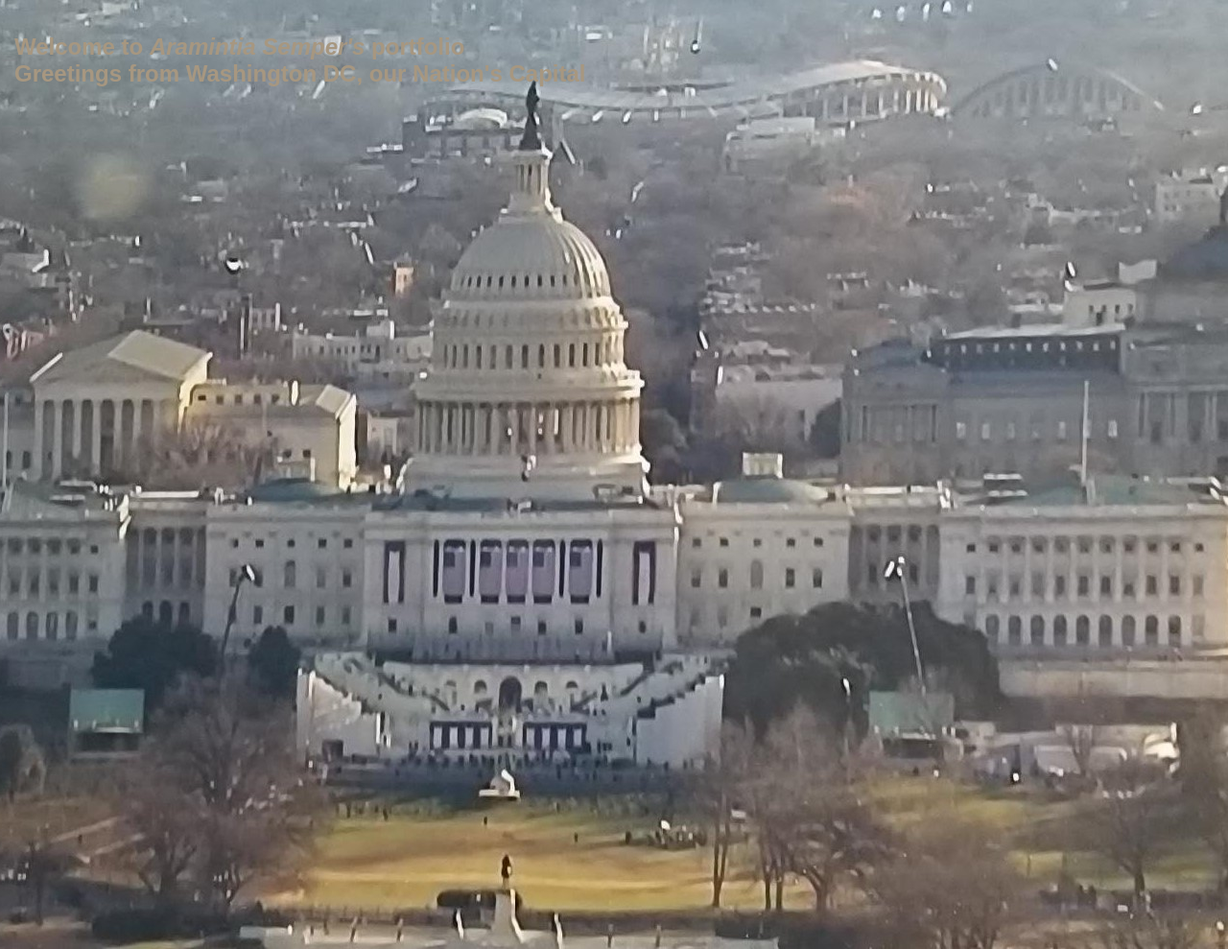
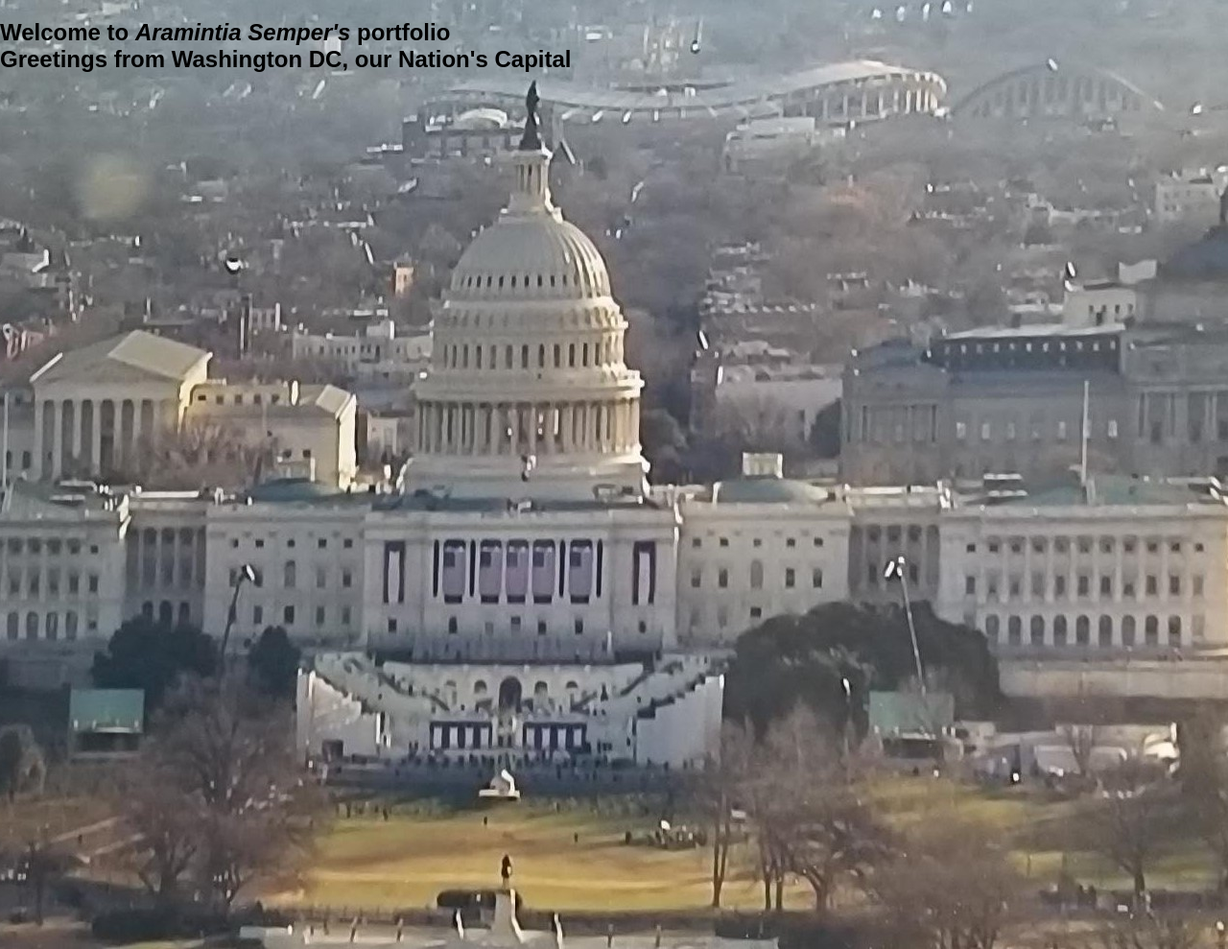
Before and after one commit to aramintia/aramintia.github.io, a plain HTML site: page index.html in a window 1280 px wide. Shown: the top 989 px of the page at 96% size. Drawn offline with Linux system fonts and the light colour scheme.

Commit message:
Update style.css

```diff
--- a/style.css
+++ b/style.css
@@ -1,6 +1,6 @@
 h2 {
-  margin: 35px 25px 150px 15px;
-  color: rgb(167, 151, 128);
+  margin: 20px
+  color: #000077;
   width: 100%;
   z-index: 1;
 }
```
